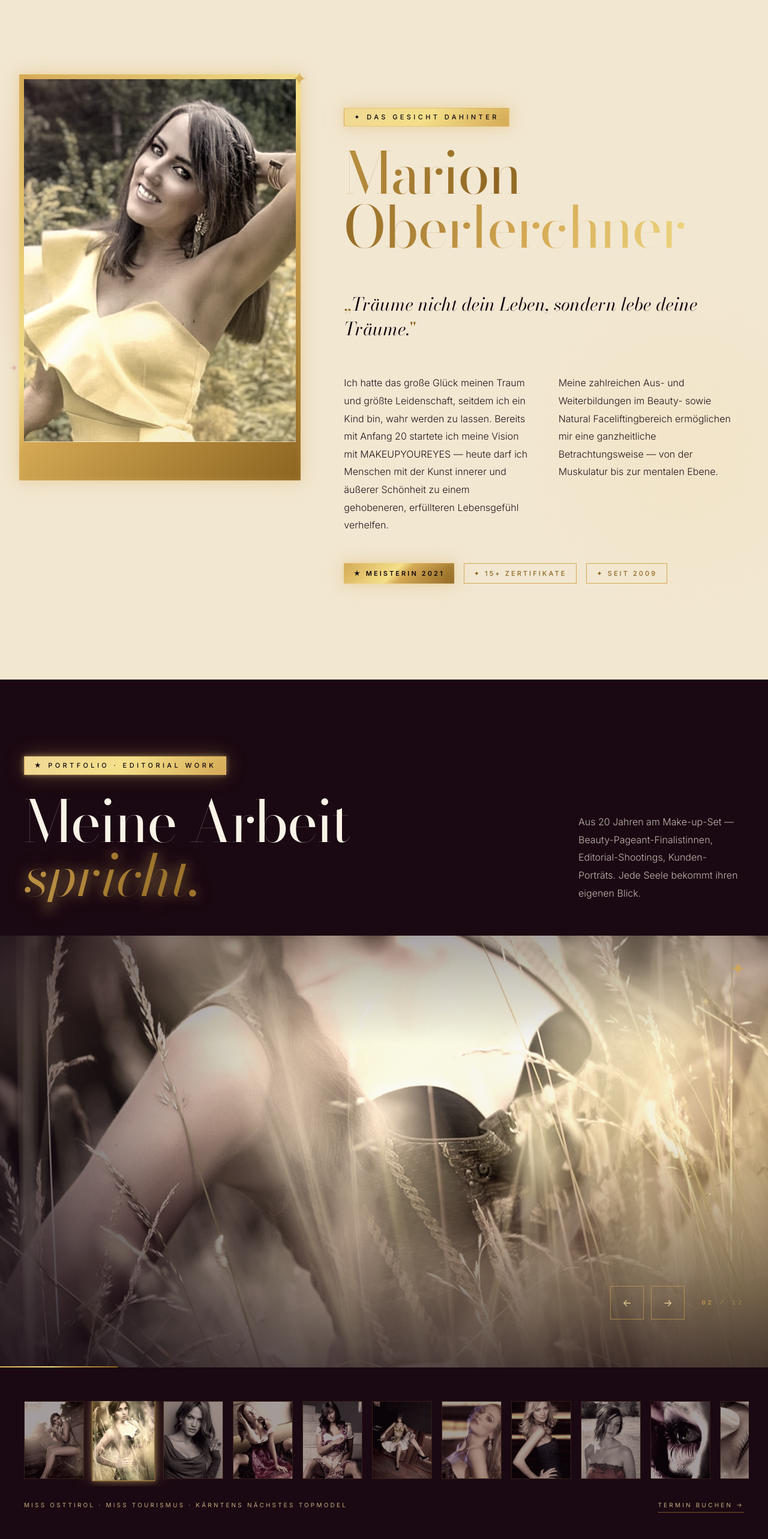
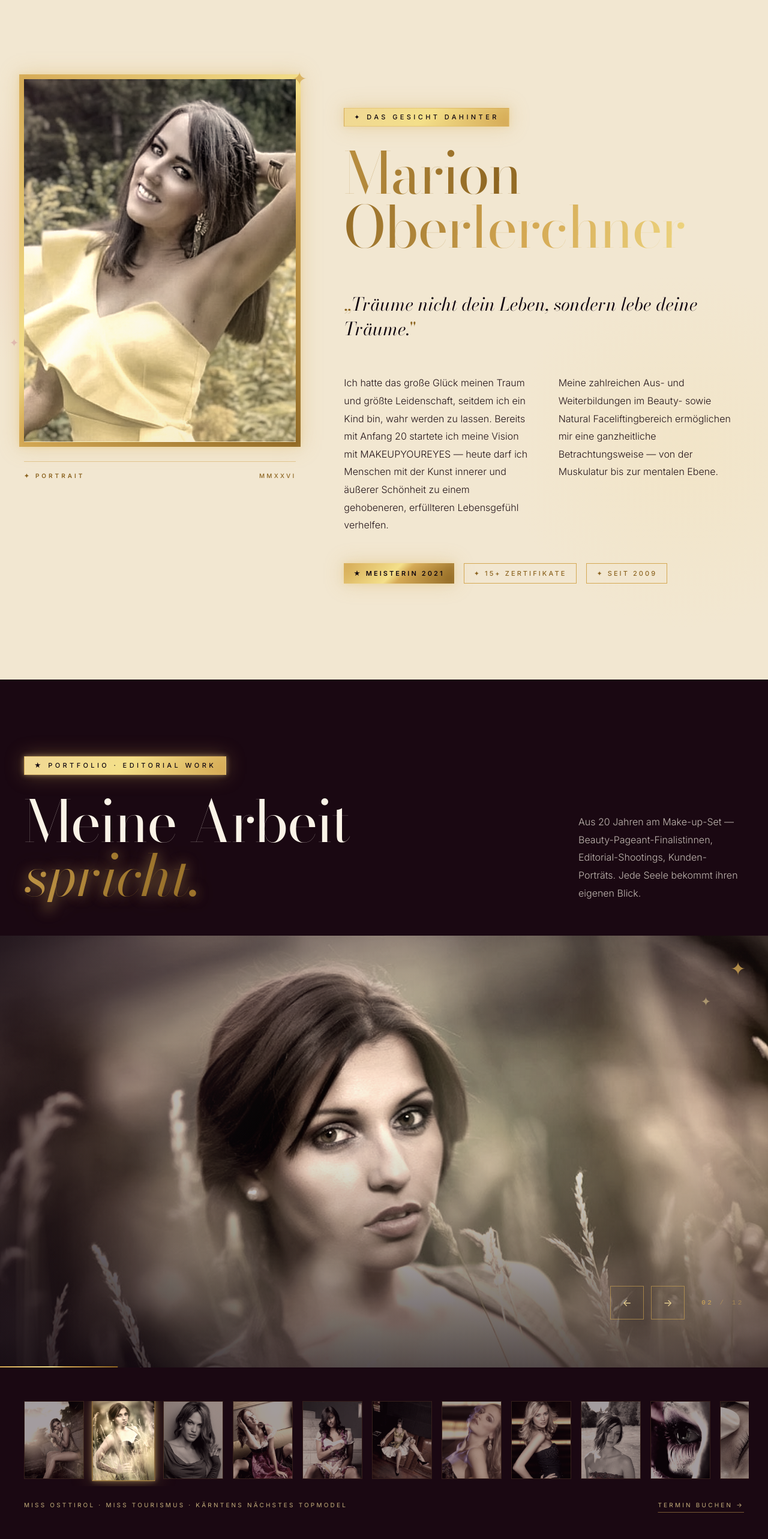
Before and after one commit to apopovic77/makeupyoureyes, a React (Vite) app: page / in a window 1280 px wide. Shown: the part 3120-5686 px from the top of the page at 60% size. Built offline with nearby package versions, Linux system fonts and the light colour scheme; no server answers.

Commit message:
fix(marion+portfolio): frame contains only image; object-top so faces aren't cut

```diff
--- a/src/components/Marion.tsx
+++ b/src/components/Marion.tsx
@@ -14,9 +14,11 @@ export function Marion() {
         <div className="grid grid-cols-1 lg:grid-cols-12 gap-10 lg:gap-20 items-start">
           {/* Portrait with gold frame + duotone rose-gold treatment */}
           <Reveal className="lg:col-span-5">
-            <div className="relative">
+            <div>
+              {/* Framed image — sized by aspect ratio only */}
+              <div className="relative aspect-[3/4]">
                 <div className="absolute -inset-2 bg-gold-gradient glow-gold" />
-              <div className="relative aspect-[3/4] overflow-hidden">
+                <div className="relative w-full h-full overflow-hidden">
                   <img
                     src={marion.portrait}
                     alt={marion.headline}
@@ -29,8 +31,10 @@ export function Marion() {
                 {/* Sparkles */}
                 <span className="absolute -top-4 -right-4 text-2xl text-champagne animate-sparkle">✦</span>
                 <span className="absolute bottom-1/4 -left-6 text-lg text-rose animate-sparkle" style={{ animationDelay: '1.2s' }}>✦</span>
+              </div>
 
-              <div className="mt-6 flex items-baseline justify-between border-t border-champagne/50 pt-4">
+              {/* Caption — outside the framed wrapper */}
+              <div className="mt-8 flex items-baseline justify-between border-t border-champagne/50 pt-4">
                 <span className="text-[10px] uppercase tracking-[0.4em] text-champagne-deep font-bold">
                   ✦ Portrait
                 </span>
--- a/src/components/Portfolio.tsx
+++ b/src/components/Portfolio.tsx
@@ -67,7 +67,7 @@ export function Portfolio() {
             <img
               src={work.src}
               alt={work.title}
-              className="w-full h-full object-cover editorial-bw"
+              className="w-full h-full object-cover object-top editorial-bw"
               draggable={false}
             />
             {/* Warm rose-gold overlay for consistency */}
@@ -161,7 +161,7 @@ export function Portfolio() {
               }`}
               aria-label={`Slide ${wi + 1}`}
             >
-              <img src={w.src} alt="" className="w-full h-full object-cover editorial-bw" />
+              <img src={w.src} alt="" className="w-full h-full object-cover object-top editorial-bw" />
               {wi === i && (
                 <div className="absolute inset-0 pointer-events-none" style={{
                   background: "linear-gradient(135deg, rgba(212,168,83,0.25) 0%, transparent 60%)"
```
Lines whose indentation alone changed are shown as unchanged.
